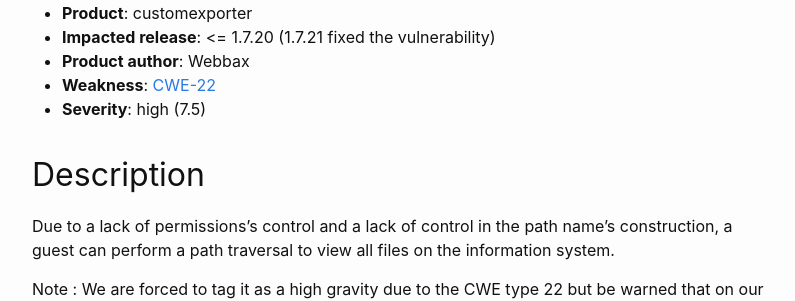
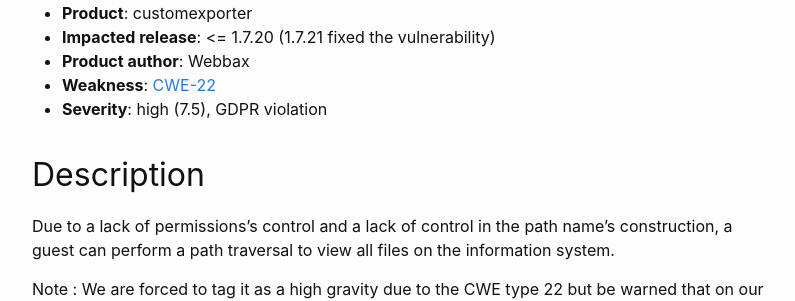
Before and after one commit to friends-of-presta/security-advisories, a Jekyll site: the page built from _posts/2023-05-16-customexporter.md, in a window 1280 px wide and 900 px high, scrolled down 354 px. Shown: the part 161-462 px from the top of the window, without its empty margins (238-1033 px from the left). Built offline with Jekyll 4.4.1, drawn with Linux system fonts in a browser that asks for light colours.

Commit message:
Update 2023-05-16-customexporter.md

```diff
--- a/_posts/2023-05-16-customexporter.md
+++ b/_posts/2023-05-16-customexporter.md
@@ -21,7 +21,7 @@ In the module "Custom Exporter" (customexporter), a guest can download personnal
 * **Impacted release**: <= 1.7.20 (1.7.21 fixed the vulnerability)
 * **Product author**: Webbax
 * **Weakness**: [CWE-22](https://cwe.mitre.org/data/definitions/22.html)
-* **Severity**: high (7.5)
+* **Severity**: high (7.5), GDPR violation
 
 ## Description
 
```
